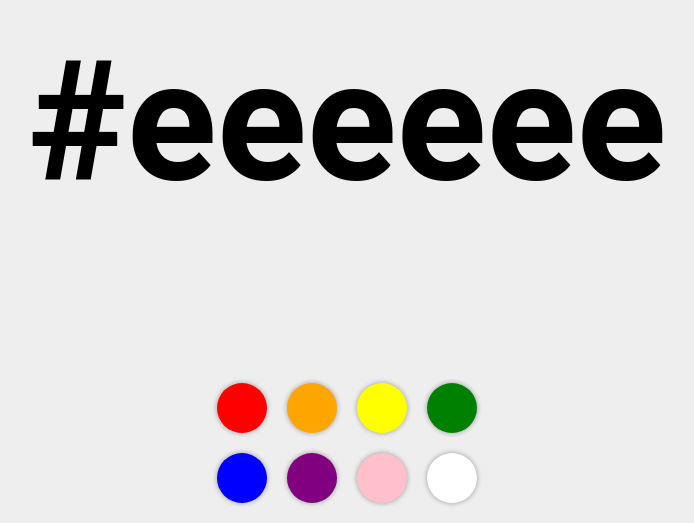
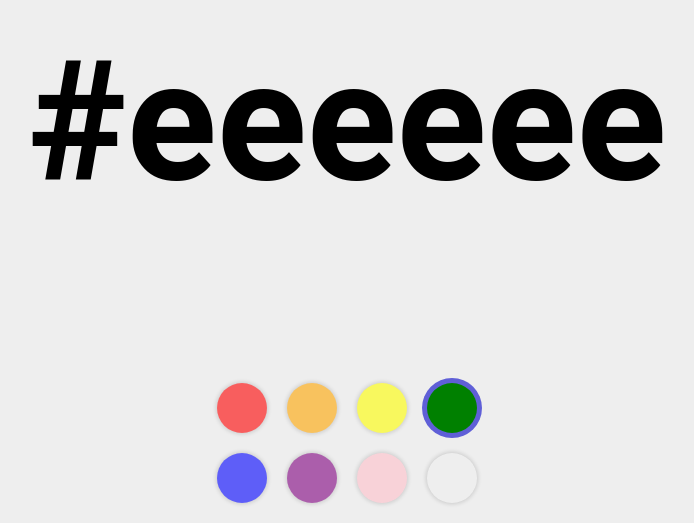
Before and after one commit to tonybatty/random-color-generator, a React (Create React App) app: page / in a window 1280 px wide. Shown: the part 277-800 px from the top of the page, without its empty margins (293-987 px from the left). Built offline with nearby package versions, Linux system fonts and the light colour scheme.

Commit message:
refactor

```diff
--- a/src/pages/Home.css
+++ b/src/pages/Home.css
@@ -40,5 +40,11 @@
   /* border: 1px solid black; */
   border-radius: 50%;
   display: inline-block;
-  box-shadow: 0px 0px 4px 1px rgba(0, 0, 0, 0.25);
+  box-shadow: 0 0 4px 1px rgba(0, 0, 0, 0.25);
+  opacity: 0.6;
 }
+
+.hue-button--selected {
+  box-shadow: 0 0 0 5px rgba(0, 0, 200, 0.6);
+  opacity: 1;
+}
--- a/src/pages/Home.js
+++ b/src/pages/Home.js
@@ -17,7 +17,7 @@ export default class Home extends Component {
         "blue",
         "purple",
         "pink",
-        "white",
+        "monochrome",
       ],
       hue: "green",
       luminosity: "dark",
@@ -68,7 +68,11 @@ export default class Home extends Component {
           {this.state.hueHexArray.map((hue, index) => (
             <div
               key={index}
-              className="hue-button"
+              className={
+                this.state.hue === hue
+                  ? "hue-button hue-button--selected"
+                  : "hue-button"
+              }
               style={{ backgroundColor: hue }}
               onClick={(e) => this.clickHue(e, hue)}
             ></div>
```
